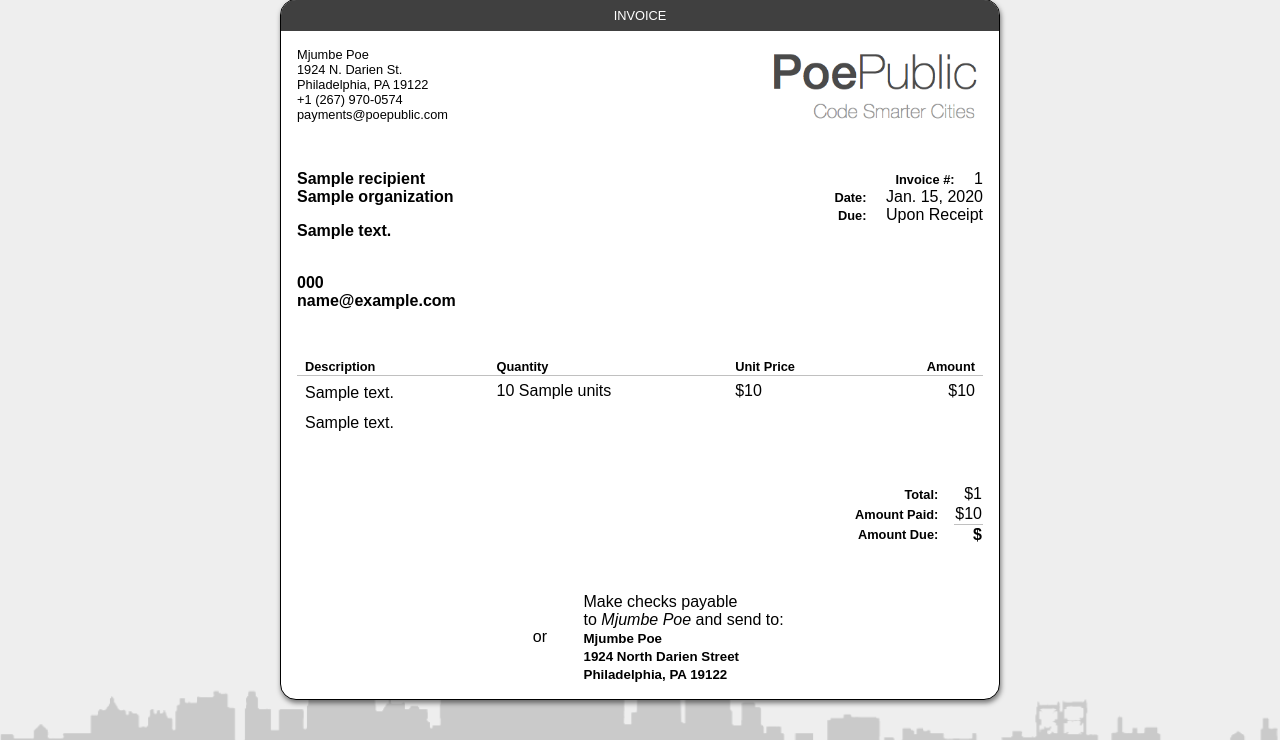
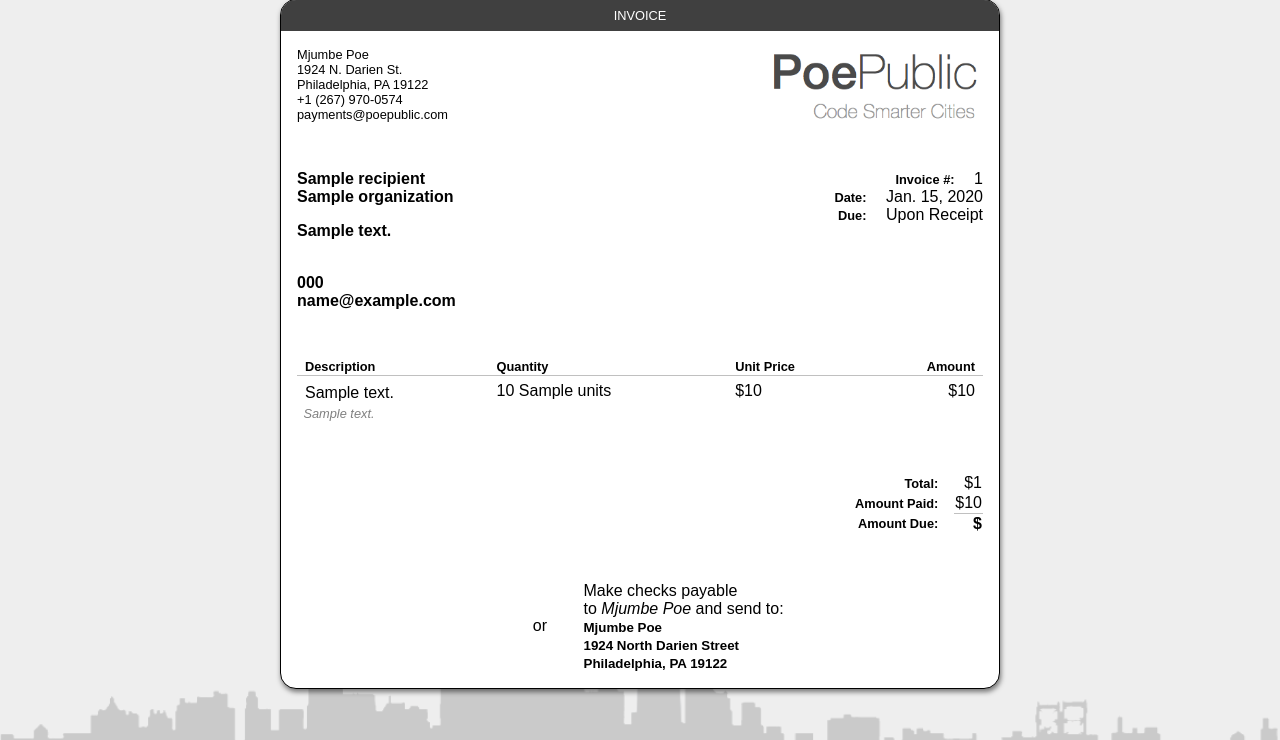
Before and after one commit to mjumbewu/django-payable, a Django app: template src/payable/templates/invoice.html in a window 1280 px wide. Shown: the part 17-757 px from the top of the page. Run offline with Django 3.2, Linux system fonts and the light colour scheme; the template is opened without the code that fills it: most values are stand-ins (such as "Sample title", 1, 10 or a date in 2020); parts of the project's set-up code (start-up, migrations or seed data) failed here and were passed over; some libraries are stand-ins or nearby versions.

Commit message:
Update the style for invoice item notes

```diff
--- a/src/payable/static/styles/invoice.css
+++ b/src/payable/static/styles/invoice.css
@@ -116,6 +116,14 @@ a:hover {
 .invoice-items tbody td {
 	border-bottom: 1px solid silver;
 	padding: 0.5rem;
+}
+
+.invoice-items tbody tr td.invoice-item-notes {
+	font-style: italic;
+	font-size: 0.8rem;
+	color: gray;
+	margin-top: -0.7rem;
+	padding-top: 0;
 }
 
 .invoice-item-amount {
--- a/src/payable/templates/invoice.html
+++ b/src/payable/templates/invoice.html
@@ -70,7 +70,7 @@
           </tr>
           {% if item.notes %}
           <tr>
-            <td class="invoice-item-notes" cols=4>{{ item.notes }}</td>
+            <td class="invoice-item-notes" colspan="3">{{ item.notes }}</td>
           </tr>
           {% endif %}
           {% endfor %}
```
